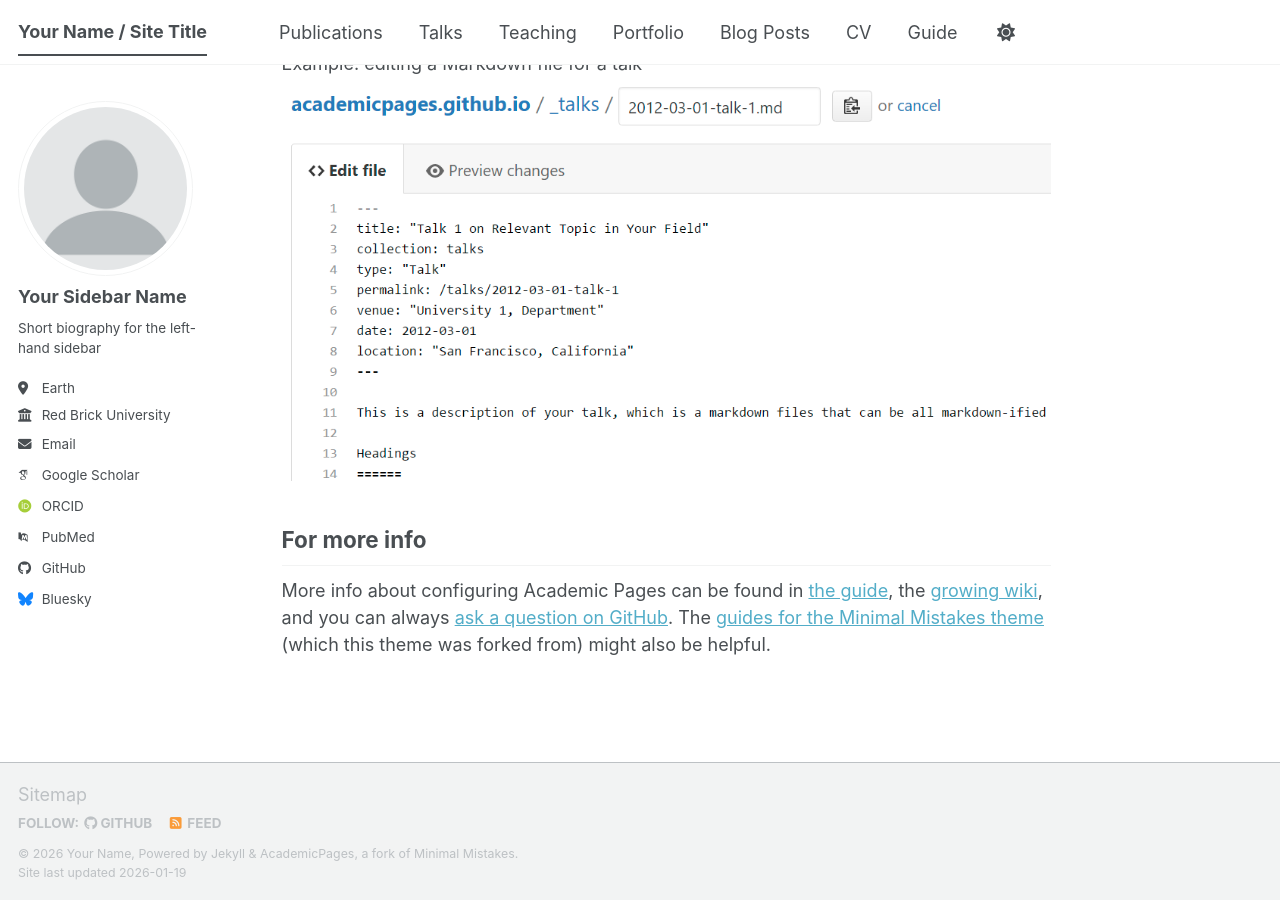
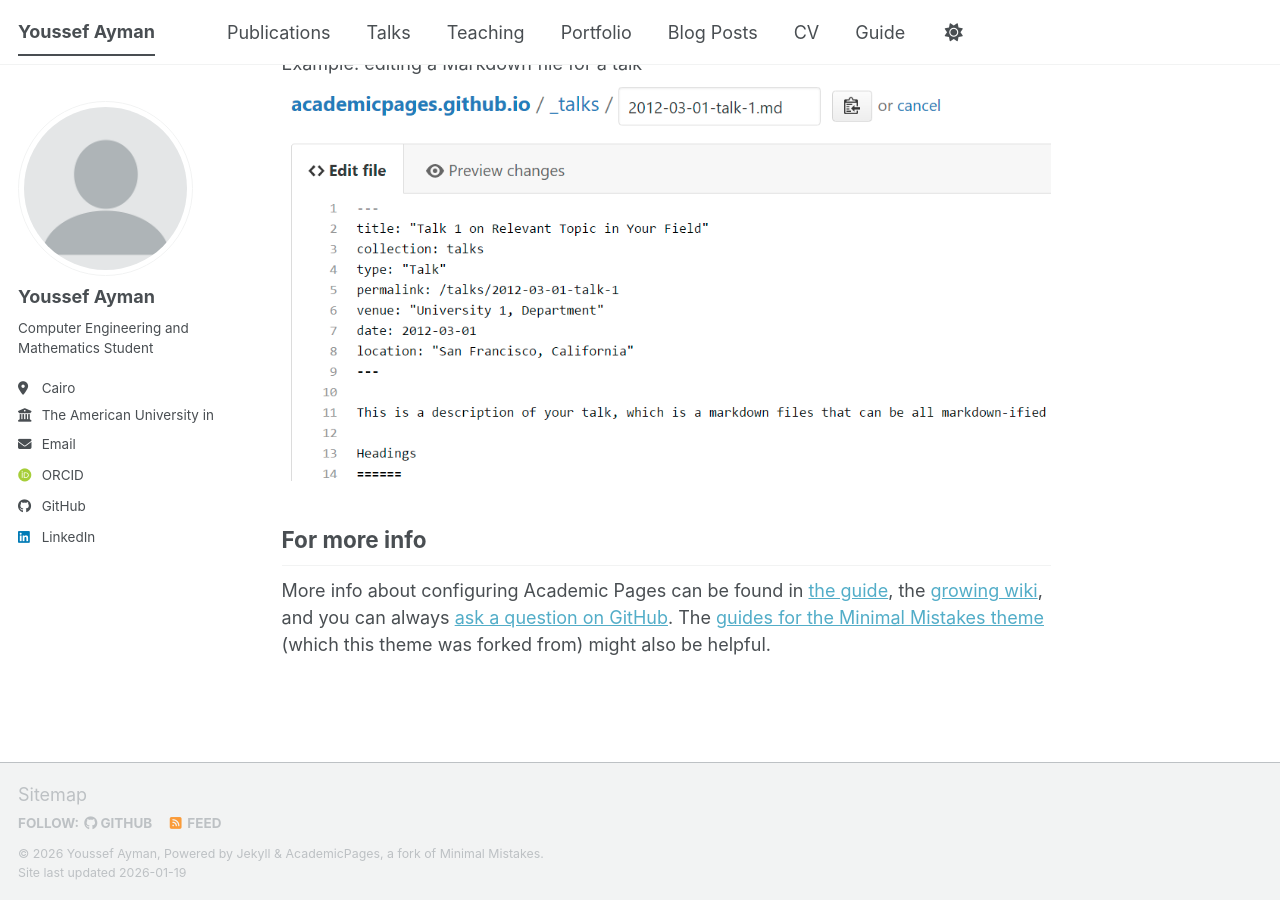
Before and after one commit to Youssef-ayman55/Youssef-ayman55.github.io, a Jekyll site: the page built from _pages/about.md, in a window 1280 px wide and 900 px high, scrolled down 2720 px. Built offline with Jekyll 4.4.1, drawn with Linux system fonts in a browser that asks for light colours; some web fonts are replaced; a script bundle is joined from its source files by our own code; library files that are not in the unit come from our copies.

Commit message:
Update _config.yml

```diff
--- a/_config.yml
+++ b/_config.yml
@@ -9,14 +9,14 @@
 # Basic Site Settings
 locale                   : "en-US"
 site_theme               : "default" # The available themes options are "default", "air", "sunrise", "mint", "dirt" and "contrast"
-title                    : "Your Name / Site Title"
+title                    : "Youssef Ayman"
 title_separator          : "-"
-name                     : &name "Your Name"
-description              : &description "Your Name's academic portfolio"   # Update this with a general description of your site, this is the default if not overridden by a page
-url                      : https://academicpages.github.io # The base hostname & protocol for your site e.g. "https://[your GitHub username].github.io",
+name                     : &name "Youssef Ayman"
+description              : &description "personal website"   # Update this with a general description of your site, this is the default if not overridden by a page
+url                      : https://youssef-ayman55.github.io # The base hostname & protocol for your site e.g. "https://[your GitHub username].github.io",
                                                            # or if you already have some other page hosted on Github then use "https://[your GitHub username].github.io/[Your Repo Name]"
 baseurl                  : "" # the subpath of your site, e.g. "/blog"
-repository               : "academicpages/academicpages.github.io"
+repository               : "Youssef-ayman55/Youssef-ayman55.github.io"
 
 # Site Author - The following control what appear as part of the author content on the side bar.
 #               If a field is blank the icon and link will not appear, otherwise it will be shown.
@@ -24,24 +24,24 @@
 author:
   # Biographic information
   avatar           : "profile.png"
-  name             : "Your Sidebar Name"
+  name             : "Youssef Ayman"
   pronouns         : # example: "she/her"
-  bio              : "Short biography for the left-hand sidebar"
-  location         : "Earth"
-  employer         : "Red Brick University"
+  bio              : "Computer Engineering and Mathematics Student"
+  location         : "Cairo"
+  employer         : "The American University in Cairo"
   uri              : # URL
-  email            : "none@example.org"
+  email            : "youssefayman55200@gmail.com"
 
   # Academic websites
   academia         : # URL
   arxiv            : # URL - Update with the correct link to your profile
-  googlescholar    : "https://scholar.google.com/citations?user=PS_CX0AAAAAJ"
+  googlescholar    : # URL
   inspire-hep      : # URL
   impactstory      : # URL
-  orcid            : "https://orcid.org/yourorcidurl"
+  orcid            : "https://orcid.org/0009-0005-5149-8261"
   semantic         : # URL
   ssrn             : # URL
-  pubmed           : "https://www.ncbi.nlm.nih.gov/pubmed/?term=john+snow"
+  pubmed           : # URL
   researchgate     : # URL
   scopus           : # URL
   zotero           : # URL
@@ -51,13 +51,13 @@
   bitbucket        : # Username - Update with your username on the site
   codepen          : # Username
   dribbble         : # Username
-  github           : "academicpages"
+  github           : "Youssef-ayman55"
   kaggle           : # Username
   stackoverflow    : # User number or user number and name (i.e., use "1" or "1/jeff-atwood")
 
   # Social media
   artstation       : # Username
-  bluesky          : "bsky.app" # Replace this with you Bluesky username
+  bluesky          : # Replace this with you Bluesky username
   facebook         : # Username
   flickr           : # Username
   foursquare       : # Username
@@ -66,7 +66,7 @@
   keybase          : # Username
   instagram        : # Username
   lastfm           : # Username
-  linkedin         : # Username
+  linkedin         : "youssef-ayman-a899b6290"
   mastodon         : # URL
   medium           : # URL
   pinterest        : # Username
```
